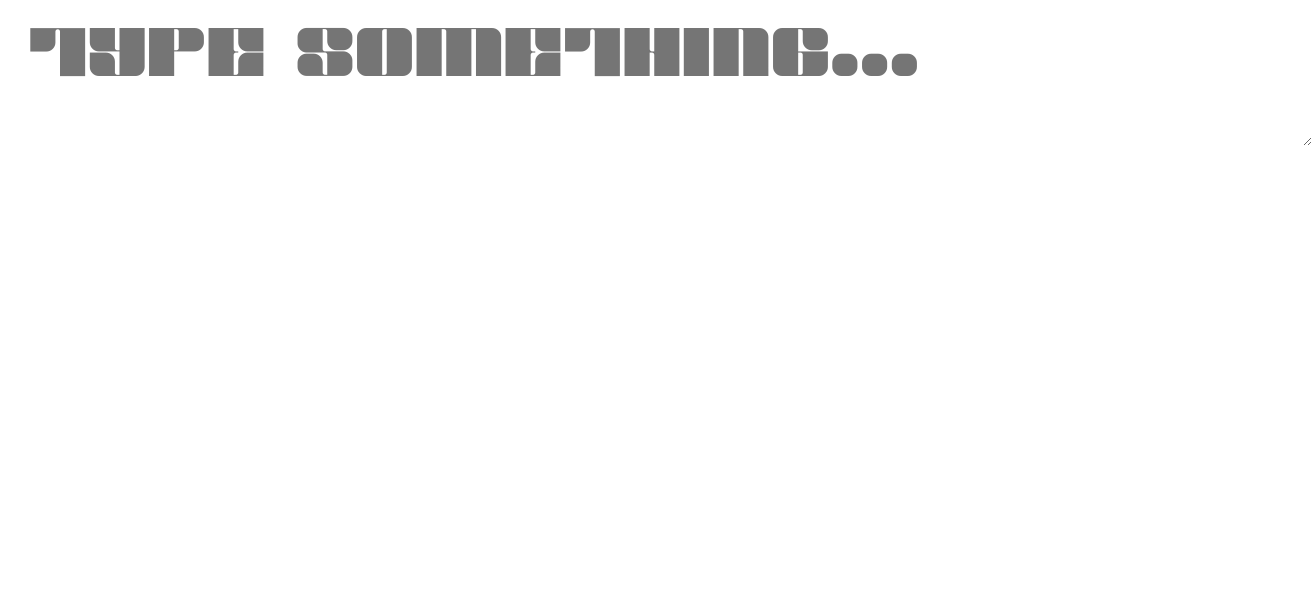
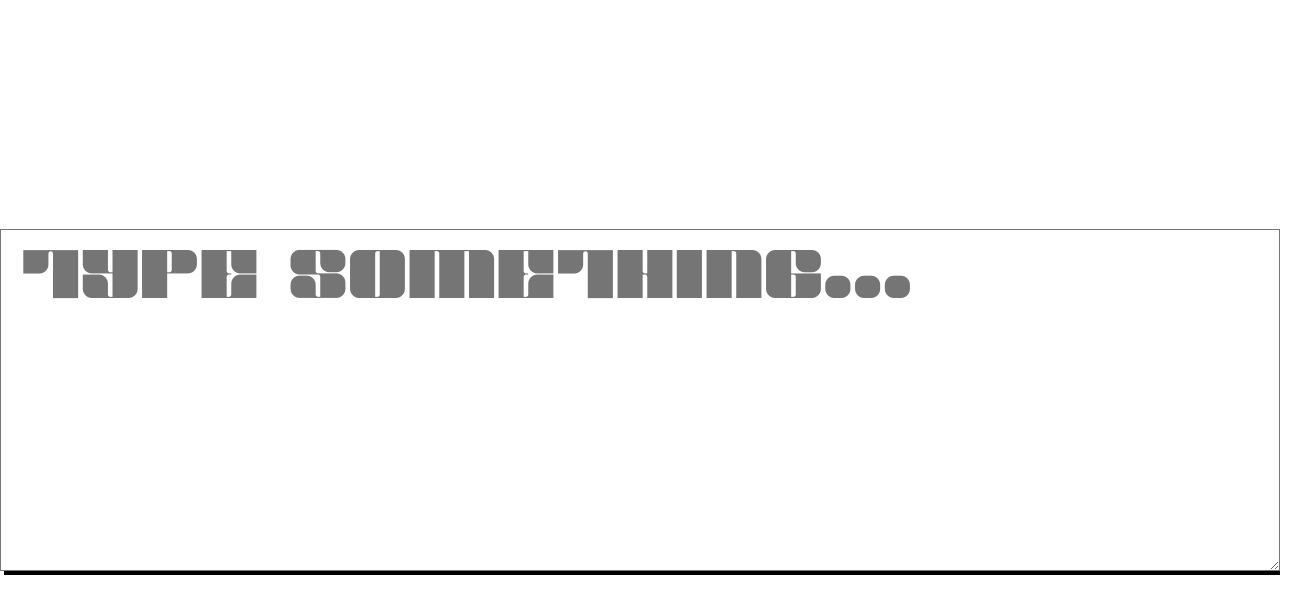
Before and after one commit to apkrow/AshtonKrowFonts, a plain HTML site: page index.html in a window 1280 px wide. Shown: the whole page, 1312 px wide, since content can reach past the window. Drawn offline with Linux system fonts and the light colour scheme.

Commit message:
Update index.html

```diff
--- a/index.html
+++ b/index.html
@@ -15,73 +15,26 @@
     font-style: normal;
 }
 
-.brickwalltest {
-  width: calc(96% - 4px);
-  height: 250px;
-  font-family: 'brick_walltest', Arial, sans-serif;
-  font-size: 52px;
-  padding: 20px;
-  border: none;
-  resize: vertical;
-  box-shadow: none;
-  background: transparent;
-  color: #A92223;
+body {
+  background: #fff;
+  display: flex;
+  justify-content: center;
+  align-items: center;
+  height: 100vh;
   margin: 0;
-  align-self: center;
 }
 
-.brickwall-textbox {
-	margin: 2rem auto;
-	text-align: center;
-}
-
-.brickwall-textbox label {
-	display: block;
-	margin-bottom: .5rem;
-	font-weight: bold;
-}
-
-.brickwall-textbox input {
-	font-family: 'Brick Wall', sans-serif;
-	font-size: 3rem;
-	line-height: 1.1;
-	padding: .5rem;
-	border: none;
-	text-align: center;
-	width: 80%;
-}
-
-.width100 {
-	width: 100vw !important;
-	margin: 0 !important;
-	align-self: center;
-}
-
-.brickwalltest {
+textarea.brickwalltest {
   width: 100%;
-  height: 100%;
+  height: 300px;
   font-family: 'brick_walltest', Arial, sans-serif;
-  font-size: 52px;
+  font-size: 48px;
   padding: 20px;
-  border: none;
-  resize: vertical;
+  box-shadow: 4px 4px 0 #000;
   background: #fff;
   color: #A92223;
-  margin: 0;
-  align-self: center;
-}
-
-.brickwalltest {
-	width: 100% !important;
-	height: 100% !important;
-	font-family: 'brick_walltest', Arial, sans-serif !important;
-	font-size: 48px;
-	padding: 20px;
-	border: none !important;
-	resize: vertical;
-	background: #fff;
-	color: #A92223;
-	align-self: center;
+  resize: vertical;
+  display: block;
 }
 header, footer {
 display: none !important;
```
